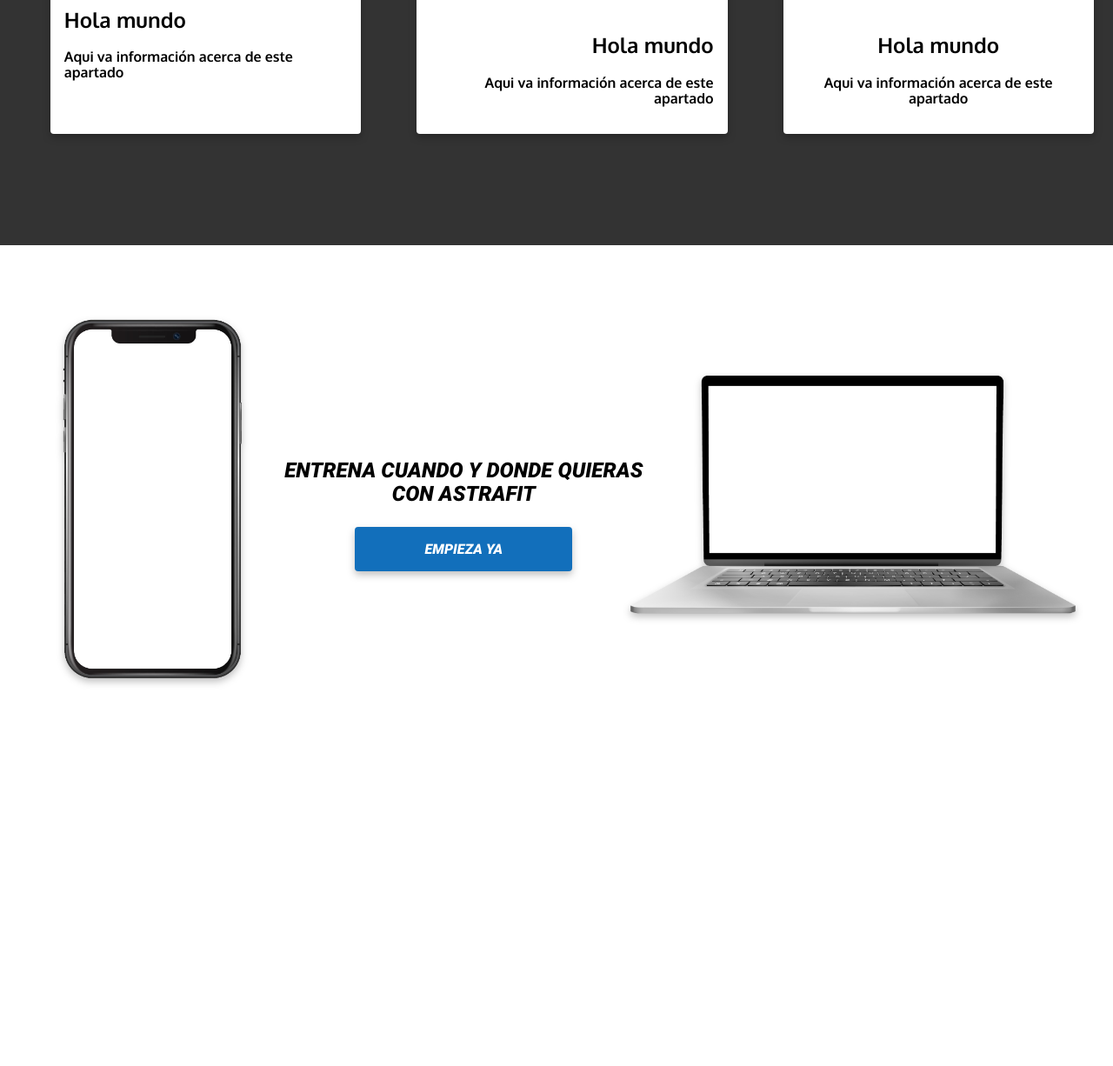
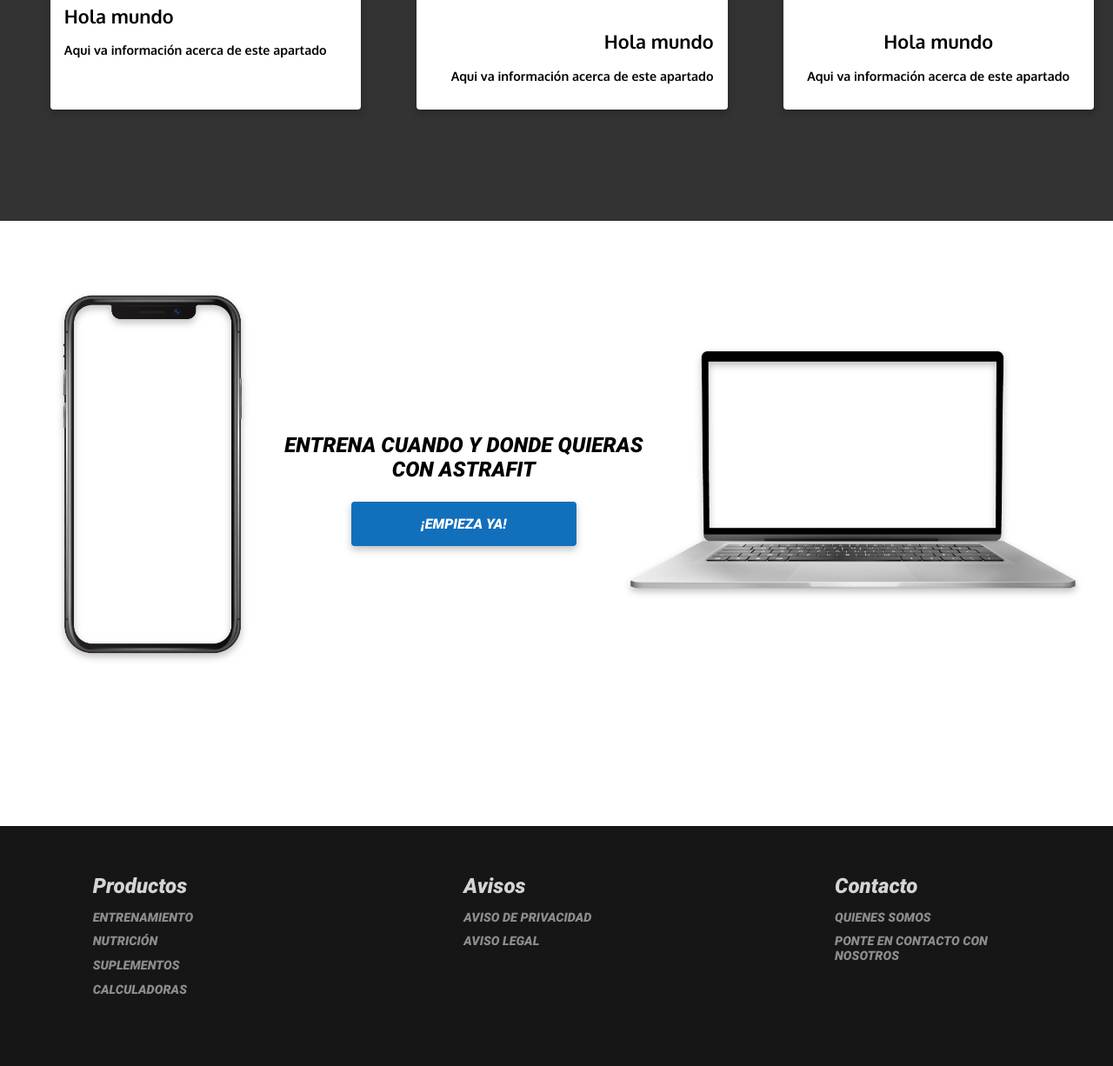
Before and after one commit to KoreanoNiu/astraFit, a PHP site: page /index.html in a window 1280 px wide. Shown: the part 1087-2313 px from the top of the page at 87% size. Before the commit the page ends 1875 px from the top, so only its background shows below. Run offline with PHP 8.4, Linux system fonts and the light colour scheme.

Commit message:
main-screen-finish

```diff
--- a/index.html
+++ b/index.html
@@ -93,13 +93,37 @@
                 </div>
                 <div>
                     <h2>ENTRENA CUANDO Y DONDE QUIERAS CON ASTRAFIT</h2>
-                    <a href="">EMPIEZA YA</a>
+                    <a href="">¡EMPIEZA YA!</a>
                 </div>
                 <div>
                     <img src="src/img/laptop-template2.png" alt="">
                 </div>
             </section>
-            <footer></footer>
+            <footer>
+                <div>
+                    <h3>Productos</h3>
+                    <ul>
+                        <li><a href="">ENTRENAMIENTO</a></li>
+                        <li><a href="">NUTRICIÓN</a> </li>
+                        <li><a href="">SUPLEMENTOS</a></li>
+                        <li><a href="">CALCULADORAS</a></li>
+                    </ul>
+                </div>
+                <div>
+                    <h3>Avisos</h3>
+                    <ul>
+                        <li><a href="">AVISO DE PRIVACIDAD</a></li>
+                        <li><a href="">AVISO LEGAL</a></li>
+                    </ul>
+                </div>
+                <div>
+                    <h3>Contacto</h3>
+                    <ul>
+                        <li><a href="">QUIENES SOMOS</a></li>
+                        <li><a href="">PONTE EN CONTACTO CON NOSOTROS</a></li>
+                    </ul>
+                </div>
+            </footer>
         </main>
     </body>
     <script src =""></script>
--- a/scss/modulos/_main.scss
+++ b/scss/modulos/_main.scss
@@ -6,7 +6,7 @@
     position: absolute;
     z-index: 1;
 
-
+    section{
         a{
             width: min-content;
             background-color: #126fbb;
@@ -28,6 +28,7 @@
 
             &:hover{
                 background-color: rgba(18, 80, 220, 1);
+            }
         }
     }
 
--- a/scss/modulos/_sections.scss
+++ b/scss/modulos/_sections.scss
@@ -27,6 +27,7 @@
     }
     div.card-content{
         padding: 1rem;
+        font-size: 0.9rem;
     }
     overflow: hidden;
 }
@@ -51,15 +52,24 @@
             margin: auto;
         }
         div:nth-child(1){
-            margin-bottom: -8%;
+            margin-bottom: -4%;
             img{
                 width: 60%;
             }
         }
         div:nth-child(3){
-            margin-top: 8%;
+            margin-top: 14%;
             img{
                 width: 90%;
+            }
+        }
+    }
+    footer{
+        grid-template-columns: repeat(2, 2fr);
+
+        div{
+            ul{
+                font-size: 0.8rem;
             }
         }
     }
@@ -98,6 +108,15 @@
             }
         }
     }
+    footer{
+        grid-template-columns: repeat(3, 2fr);
+
+        div{
+            ul{
+                font-size: 0.9rem;
+            }
+        }
+    }
   }
 
   @media (min-width: 1244px) {
@@ -121,7 +140,48 @@
         -webkit-filter: drop-shadow(0px 4px 4px rgba(0, 0, 0, 0.25));
     }
     h2{
-        margin-bottom: 2rem;
+        margin-bottom: 2.5rem;
+    }
+  }
+
+  footer{
+    padding-bottom: 2rem;
+    background-color: var(--colorHeader);
+    font-family: Roboto-italic;
+
+    width: 100%;
+    display: grid;
+
+    div{
+        text-align: start;
+        margin: 2rem auto;
+        width:50%;
+
+        h3{
+            color: #d4d4d4;
+            font-size: 1.5rem;
+            margin-bottom: 0rem;
+        }
+
+        ul{
+            list-style: none;
+            padding-left: 0;
+
+            li{
+                margin-bottom: 0.7rem;
+                a{
+                    color: #8d8d8d;
+                    transition: color 0.5s;
+                    -webkit-transition: color 0.5s;
+                    -moz-transition: color 0.5s;
+                    -ms-transition: color 0.5s;
+                    -o-transition: color 0.5s;
+                    &:hover{
+                        color: white;
+                    }
+                }
+            }
+        }
     }
   }
 
@@ -137,4 +197,22 @@
     margin: auto;
     width: 100%;
     height: auto;
-} */
+}
+    ul{
+        list-style: none;
+        list-style-type: none;
+    }
+
+    > ul{
+        display: flex;
+        justify-content: center;
+
+        li{
+            ul{
+                li{
+                    background-color: red;
+                }
+            }
+        }
+    }
+*/
--- a/src/css/styles.css
+++ b/src/css/styles.css
@@ -364,7 +364,7 @@
   margin-top: var(--navbar-height);
   position: absolute;
   z-index: 1; }
-  main a {
+  main section a {
     width: min-content;
     background-color: #126fbb;
     padding: 1rem 5rem 1rem 5rem;
@@ -382,7 +382,7 @@
     -moz-transition: background-color, 0.7s;
     -ms-transition: background-color, 0.7s;
     -o-transition: background-color, 0.7s; }
-    main a:hover {
+    main section a:hover {
       background-color: #1250dc; }
   main section.background {
     height: calc(100vh - var(--navbar-height));
@@ -542,7 +542,8 @@
     .card div.card-image img {
       width: 100%; }
   .card div.card-content {
-    padding: 1rem; }
+    padding: 1rem;
+    font-size: 0.9rem; }
 
 @media (max-width: 900px) {
   .cards {
@@ -565,7 +566,11 @@
     .footerInformation div:nth-child(3) {
       margin-top: 14%; }
       .footerInformation div:nth-child(3) img {
-        width: 90%; } }
+        width: 90%; }
+  footer {
+    grid-template-columns: repeat(2, 2fr); }
+    footer div ul {
+      font-size: 0.8rem; } }
 
 @media (min-width: 900px) {
   .cards {
@@ -590,7 +595,11 @@
     .footerInformation div:nth-child(3) {
       margin-left: -30%; }
       .footerInformation div:nth-child(3) img {
-        width: 120%; } }
+        width: 120%; }
+  footer {
+    grid-template-columns: repeat(3, 2fr); }
+    footer div ul {
+      font-size: 0.9rem; } }
 
 @media (min-width: 1244px) {
   .cards {
@@ -611,6 +620,35 @@
   .footerInformation h2 {
     margin-bottom: 2.5rem; }
 
+footer {
+  padding-bottom: 2rem;
+  background-color: var(--colorHeader);
+  font-family: Roboto-italic;
+  width: 100%;
+  display: grid; }
+  footer div {
+    text-align: start;
+    margin: 2rem auto;
+    width: 50%; }
+    footer div h3 {
+      color: #d4d4d4;
+      font-size: 1.5rem;
+      margin-bottom: 0rem; }
+    footer div ul {
+      list-style: none;
+      padding-left: 0; }
+      footer div ul li {
+        margin-bottom: 0.7rem; }
+        footer div ul li a {
+          color: #8d8d8d;
+          transition: color 0.5s;
+          -webkit-transition: color 0.5s;
+          -moz-transition: color 0.5s;
+          -ms-transition: color 0.5s;
+          -o-transition: color 0.5s; }
+          footer div ul li a:hover {
+            color: white; }
+
 /*  .container{
     position: relative;
     margin: auto;
@@ -623,4 +661,22 @@
     margin: auto;
     width: 100%;
     height: auto;
-} */
+}
+    ul{
+        list-style: none;
+        list-style-type: none;
+    }
+
+    > ul{
+        display: flex;
+        justify-content: center;
+
+        li{
+            ul{
+                li{
+                    background-color: red;
+                }
+            }
+        }
+    }
+*/
```
Also changed, not shown: src/img/laptop-template2.png, src/img/smartphone.png. Lines whose indentation alone changed are shown as unchanged.
